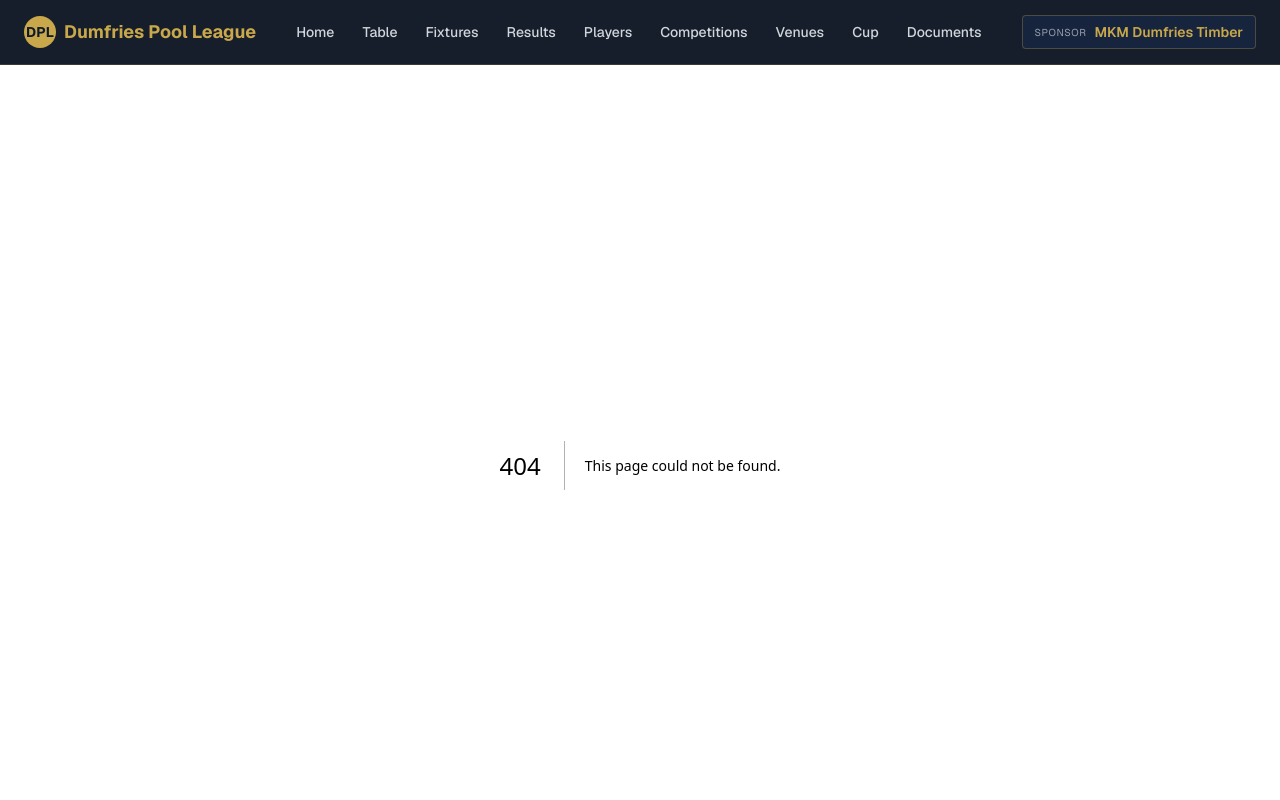
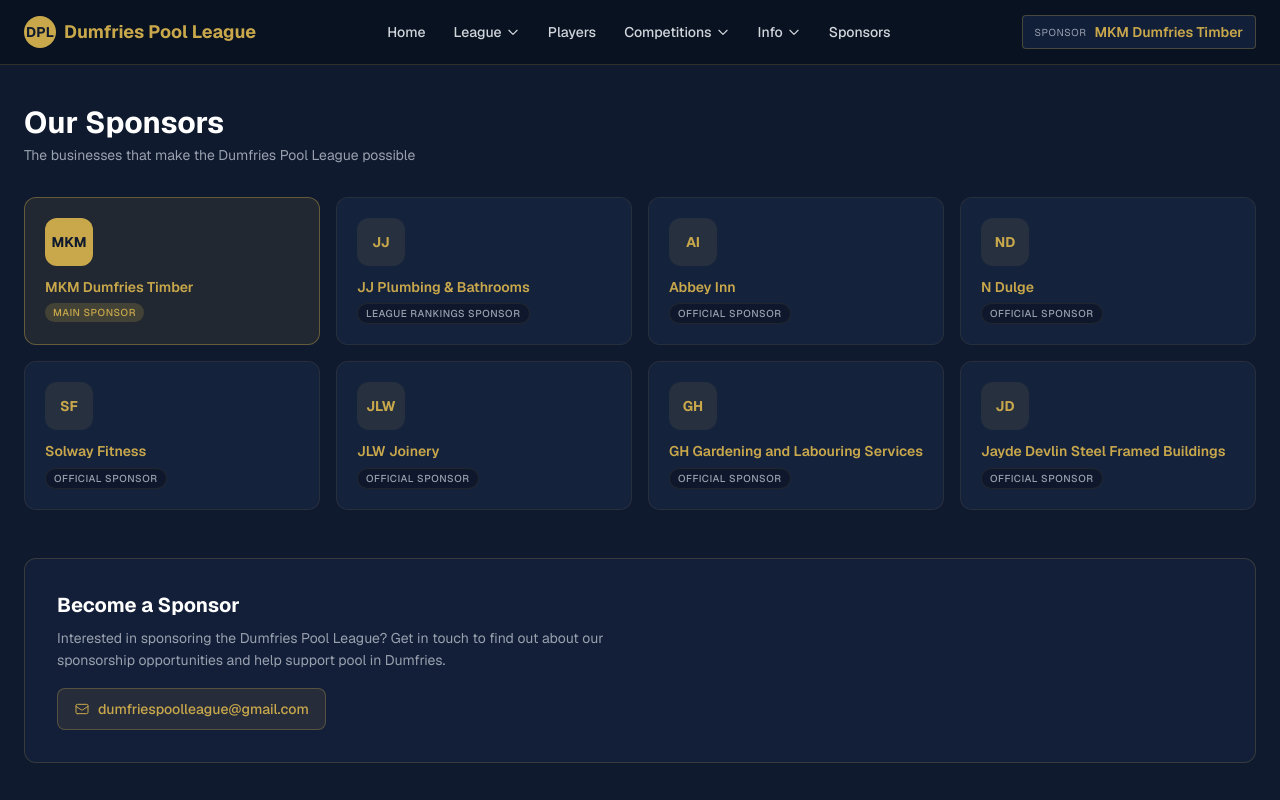
Before and after one commit to landsendsolo/dumfries-pool-league, a Next.js app: page /sponsors in a window 1280 px wide. Before the commit this address had no page. Shown: the top 800 px of the page. Built offline with nearby package versions, Linux system fonts and the light colour scheme.

Commit message:
Add: dropdown nav, sponsors page and sponsors strip

```diff
--- a/app/header.tsx
+++ b/app/header.tsx
@@ -4,32 +4,61 @@
 import Link from "next/link";
 import { usePathname } from "next/navigation";
 
-const navLinks = [
-  { href: "/", label: "Home" },
+type NavItem =
+  | { type: "link"; href: string; label: string }
+  | { type: "dropdown"; key: string; label: string; items: { href: string; label: string }[] };
+
+const navItems: NavItem[] = [
+  { type: "link", href: "/", label: "Home" },
+  {
+    type: "dropdown",
+    key: "league",
+    label: "League",
+    items: [
       { href: "/table", label: "Table" },
       { href: "/fixtures", label: "Fixtures" },
       { href: "/results", label: "Results" },
-  { href: "/players", label: "Players" },
-  { href: "/competitions", label: "Competitions" },
       { href: "/venues", label: "Venues" },
-  { href: "/cup", label: "Cup" },
+    ],
+  },
+  { type: "link", href: "/players", label: "Players" },
+  {
+    type: "dropdown",
+    key: "competitions",
+    label: "Competitions",
+    items: [
+      { href: "/competitions", label: "All Competitions" },
+      { href: "/cup", label: "Cup Draw" },
+    ],
+  },
+  {
+    type: "dropdown",
+    key: "info",
+    label: "Info",
+    items: [
       { href: "/documents", label: "Documents" },
+    ],
+  },
+  { type: "link", href: "/sponsors", label: "Sponsors" },
 ];
 
 export function Header() {
   const [menuOpen, setMenuOpen] = useState(false);
+  const [openDropdown, setOpenDropdown] = useState<string | null>(null);
   const menuRef = useRef<HTMLDivElement>(null);
   const buttonRef = useRef<HTMLButtonElement>(null);
+  const closeTimer = useRef<ReturnType<typeof setTimeout> | null>(null);
   const pathname = usePathname();
 
-  // Close menu on route change
+  // Close everything on route change
   useEffect(() => {
     setMenuOpen(false);
+    setOpenDropdown(null);
   }, [pathname]);
 
-  // Close menu when clicking outside
+  // Close mobile menu and dropdowns when clicking outside
   useEffect(() => {
-    if (!menuOpen) return;
+    if (!menuOpen && !openDropdown) return;
 
     function handleClick(e: MouseEvent) {
       if (
@@ -39,19 +68,39 @@
         !buttonRef.current.contains(e.target as Node)
       ) {
         setMenuOpen(false);
+        setOpenDropdown(null);
       }
     }
 
     document.addEventListener("click", handleClick);
     return () => document.removeEventListener("click", handleClick);
-  }, [menuOpen]);
+  }, [menuOpen, openDropdown]);
+
+  function handleMouseEnter(key: string) {
+    if (closeTimer.current) clearTimeout(closeTimer.current);
+    setOpenDropdown(key);
+  }
+
+  function handleMouseLeave() {
+    closeTimer.current = setTimeout(() => setOpenDropdown(null), 150);
+  }
+
+  function handleDropdownClick(key: string) {
+    setOpenDropdown((prev) => (prev === key ? null : key));
+  }
+
+  function closeAll() {
+    setMenuOpen(false);
+    setOpenDropdown(null);
+  }
 
   return (
     <header className="sticky top-0 z-50 bg-navy-dark/95 backdrop-blur border-b border-gold/20">
       <div className="max-w-7xl mx-auto px-4 sm:px-6">
         <div className="flex items-center justify-between h-16">
+
           {/* Logo */}
-          <Link href="/" className="flex items-center gap-2 shrink-0">
+          <Link href="/" className="flex items-center gap-2 shrink-0" onClick={closeAll}>
             <div className="w-8 h-8 bg-gold rounded-full flex items-center justify-center">
               <span className="text-navy font-bold text-sm">DPL</span>
             </div>
@@ -62,15 +111,63 @@
 
           {/* Desktop Navigation */}
           <nav className="hidden md:flex items-center gap-1">
-            {navLinks.map((link) => (
+            {navItems.map((item) => {
+              if (item.type === "link") {
+                return (
                   <Link
-                key={link.href}
-                href={link.href}
+                    key={item.href}
+                    href={item.href}
+                    onClick={closeAll}
                     className="px-3 py-2 text-sm font-medium text-gray-300 hover:text-gold transition-colors rounded"
                   >
-                {link.label}
+                    {item.label}
+                  </Link>
+                );
+              }
+
+              // Dropdown
+              const isOpen = openDropdown === item.key;
+              return (
+                <div
+                  key={item.key}
+                  className="relative"
+                  onMouseEnter={() => handleMouseEnter(item.key)}
+                  onMouseLeave={handleMouseLeave}
+                >
+                  <button
+                    onClick={() => handleDropdownClick(item.key)}
+                    className="flex items-center gap-1 px-3 py-2 text-sm font-medium text-gray-300 hover:text-gold transition-colors rounded cursor-pointer"
+                    aria-expanded={isOpen}
+                  >
+                    {item.label}
+                    <svg
+                      className={`w-3.5 h-3.5 transition-transform duration-200 ${isOpen ? "rotate-180" : ""}`}
+                      fill="none"
+                      viewBox="0 0 24 24"
+                      stroke="currentColor"
+                    >
+                      <path strokeLinecap="round" strokeLinejoin="round" strokeWidth={2} d="M19 9l-7 7-7-7" />
+                    </svg>
+                  </button>
+
+                  {/* Dropdown panel */}
+                  {isOpen && (
+                    <div className="absolute top-full left-0 mt-1 min-w-[160px] bg-navy-dark border border-gold/30 rounded-lg shadow-xl overflow-hidden">
+                      {item.items.map((sub) => (
+                        <Link
+                          key={sub.href}
+                          href={sub.href}
+                          onClick={closeAll}
+                          className="block px-4 py-2.5 text-sm text-gray-300 hover:text-gold hover:bg-navy-light/50 transition-colors whitespace-nowrap"
+                        >
+                          {sub.label}
                         </Link>
                       ))}
+                    </div>
+                  )}
+                </div>
+              );
+            })}
           </nav>
 
           {/* Sponsor Badge */}
@@ -93,19 +190,9 @@
           >
             <svg className="w-6 h-6" fill="none" viewBox="0 0 24 24" stroke="currentColor">
               {menuOpen ? (
-                <path
-                  strokeLinecap="round"
-                  strokeLinejoin="round"
-                  strokeWidth={2}
-                  d="M6 18L18 6M6 6l12 12"
-                />
+                <path strokeLinecap="round" strokeLinejoin="round" strokeWidth={2} d="M6 18L18 6M6 6l12 12" />
               ) : (
-                <path
-                  strokeLinecap="round"
-                  strokeLinejoin="round"
-                  strokeWidth={2}
-                  d="M4 6h16M4 12h16M4 18h16"
-                />
+                <path strokeLinecap="round" strokeLinejoin="round" strokeWidth={2} d="M4 6h16M4 12h16M4 18h16" />
               )}
             </svg>
           </button>
@@ -116,20 +203,44 @@
       <div
         ref={menuRef}
         className={`md:hidden overflow-hidden transition-all duration-200 ease-in-out ${
-          menuOpen ? "max-h-96 opacity-100" : "max-h-0 opacity-0"
+          menuOpen ? "max-h-[600px] opacity-100" : "max-h-0 opacity-0"
         }`}
       >
         <nav className="bg-navy-dark border-t border-gold/10 pb-4">
-          {navLinks.map((link) => (
+          {navItems.map((item) => {
+            if (item.type === "link") {
+              return (
                 <Link
-              key={link.href}
-              href={link.href}
-              onClick={() => setMenuOpen(false)}
+                  key={item.href}
+                  href={item.href}
+                  onClick={closeAll}
                   className="block px-6 py-3 text-sm font-medium text-gray-300 hover:text-gold hover:bg-navy-light/50 transition-colors"
                 >
-              {link.label}
+                  {item.label}
+                </Link>
+              );
+            }
+
+            // Mobile dropdown section — always expanded, labelled
+            return (
+              <div key={item.key}>
+                <p className="px-6 pt-4 pb-1 text-[10px] font-semibold text-gold uppercase tracking-widest">
+                  {item.label}
+                </p>
+                {item.items.map((sub) => (
+                  <Link
+                    key={sub.href}
+                    href={sub.href}
+                    onClick={closeAll}
+                    className="block px-8 py-2.5 text-sm text-gray-400 hover:text-gold hover:bg-navy-light/50 transition-colors"
+                  >
+                    {sub.label}
                   </Link>
                 ))}
+              </div>
+            );
+          })}
+
           <div className="px-6 py-3 mt-2 border-t border-gold/10">
             <span className="text-[10px] text-gray-400 uppercase tracking-wider block mb-1">
               Sponsor
--- a/app/layout.tsx
+++ b/app/layout.tsx
@@ -39,6 +39,38 @@
         {/* Main Content */}
         <main className="flex-1">{children}</main>
 
+        {/* Sponsors Strip */}
+        <section className="bg-[#0a1220] border-t border-gold/10 py-3 px-4 sm:px-6">
+          <div className="max-w-7xl mx-auto flex flex-wrap items-center gap-x-3 gap-y-2">
+            <span className="text-[10px] text-gold uppercase tracking-widest font-semibold shrink-0">
+              Our Sponsors
+            </span>
+            {[
+              "MKM Dumfries Timber",
+              "JJ Plumbing & Bathrooms",
+              "Abbey Inn",
+              "N Dulge",
+              "Solway Fitness",
+              "JLW Joinery",
+              "GH Gardening and Labouring Services",
+              "Jayde Devlin Steel Framed Buildings",
+            ].map((name) => (
+              <span
+                key={name}
+                className="text-xs text-gray-300 bg-navy-light/60 border border-gold/20 rounded-full px-3 py-0.5 whitespace-nowrap"
+              >
+                {name}
+              </span>
+            ))}
+            <a
+              href="/sponsors"
+              className="text-xs text-gold hover:underline shrink-0 ml-1"
+            >
+              Become a Sponsor →
+            </a>
+          </div>
+        </section>
+
         {/* Footer */}
         <footer className="bg-navy-dark border-t border-gold/10 py-8">
           <div className="max-w-7xl mx-auto px-4 sm:px-6 text-center">
--- /dev/null
+++ b/app/sponsors/page.tsx
@@ -0,0 +1,136 @@
+export const metadata = {
+  title: "Sponsors | Dumfries Pool League",
+};
+
+const sponsors = [
+  {
+    name: "MKM Dumfries Timber",
+    initials: "MKM",
+    role: "Main Sponsor",
+    highlight: true,
+  },
+  {
+    name: "JJ Plumbing & Bathrooms",
+    initials: "JJ",
+    role: "League Rankings Sponsor",
+    highlight: false,
+  },
+  {
+    name: "Abbey Inn",
+    initials: "AI",
+    role: "Official Sponsor",
+    highlight: false,
+  },
+  {
+    name: "N Dulge",
+    initials: "ND",
+    role: "Official Sponsor",
+    highlight: false,
+  },
+  {
+    name: "Solway Fitness",
+    initials: "SF",
+    role: "Official Sponsor",
+    highlight: false,
+  },
+  {
+    name: "JLW Joinery",
+    initials: "JLW",
+    role: "Official Sponsor",
+    highlight: false,
+  },
+  {
+    name: "GH Gardening and Labouring Services",
+    initials: "GH",
+    role: "Official Sponsor",
+    highlight: false,
+  },
+  {
+    name: "Jayde Devlin Steel Framed Buildings",
+    initials: "JD",
+    role: "Official Sponsor",
+    highlight: false,
+  },
+];
+
+export default function SponsorsPage() {
+  return (
+    <div className="max-w-7xl mx-auto px-4 sm:px-6 py-10">
+      <div className="mb-8">
+        <h1 className="text-3xl font-bold text-white">Our Sponsors</h1>
+        <p className="text-gray-400 text-sm mt-1">
+          The businesses that make the Dumfries Pool League possible
+        </p>
+      </div>
+
+      <div className="grid grid-cols-1 sm:grid-cols-2 lg:grid-cols-4 gap-4">
+        {sponsors.map((sponsor) => (
+          <div
+            key={sponsor.name}
+            className={`rounded-xl p-5 flex flex-col gap-3 transition-colors ${
+              sponsor.highlight
+                ? "bg-gold/10 border border-gold/40 hover:border-gold/70"
+                : "bg-navy-light/50 border border-gold/10 hover:border-gold/30"
+            }`}
+          >
+            {/* Avatar */}
+            <div
+              className={`w-12 h-12 rounded-xl flex items-center justify-center font-bold text-sm ${
+                sponsor.highlight
+                  ? "bg-gold text-navy"
+                  : "bg-gold/10 text-gold"
+              }`}
+            >
+              {sponsor.initials}
+            </div>
+
+            {/* Name & role */}
+            <div>
+              <p className="text-gold font-semibold text-sm leading-snug">
+                {sponsor.name}
+              </p>
+              <span
+                className={`inline-block mt-1.5 text-[10px] uppercase tracking-wider font-medium px-2 py-0.5 rounded-full ${
+                  sponsor.highlight
+                    ? "bg-gold/20 text-gold"
+                    : "bg-navy-dark/60 text-gray-400 border border-gold/10"
+                }`}
+              >
+                {sponsor.role}
+              </span>
+            </div>
+          </div>
+        ))}
+      </div>
+
+      {/* Become a Sponsor */}
+      <div className="mt-12 bg-navy-light/40 border border-gold/20 rounded-xl p-6 sm:p-8">
+        <h2 className="text-xl font-bold text-white mb-2">Become a Sponsor</h2>
+        <p className="text-gray-400 text-sm leading-relaxed max-w-xl">
+          Interested in sponsoring the Dumfries Pool League? Get in touch to
+          find out about our sponsorship opportunities and help support pool in
+          Dumfries.
+        </p>
+        <a
+          href="mailto:dumfriespoolleague@gmail.com"
+          className="inline-flex items-center gap-2 mt-4 bg-gold/10 hover:bg-gold/20 border border-gold/30 hover:border-gold/50 text-gold text-sm font-medium rounded-lg px-4 py-2.5 transition-colors"
+        >
+          <svg
+            className="w-4 h-4 shrink-0"
+            fill="none"
+            viewBox="0 0 24 24"
+            stroke="currentColor"
+          >
+            <path
+              strokeLinecap="round"
+              strokeLinejoin="round"
+              strokeWidth={1.5}
+              d="M3 8l7.89 5.26a2 2 0 002.22 0L21 8M5 19h14a2 2 0 002-2V7a2 2 0 00-2-2H5a2 2 0 00-2 2v10a2 2 0 002 2z"
+            />
+          </svg>
+          dumfriespoolleague@gmail.com
+        </a>
+      </div>
+    </div>
+  );
+}
```
Lines whose indentation alone changed are shown as unchanged.
